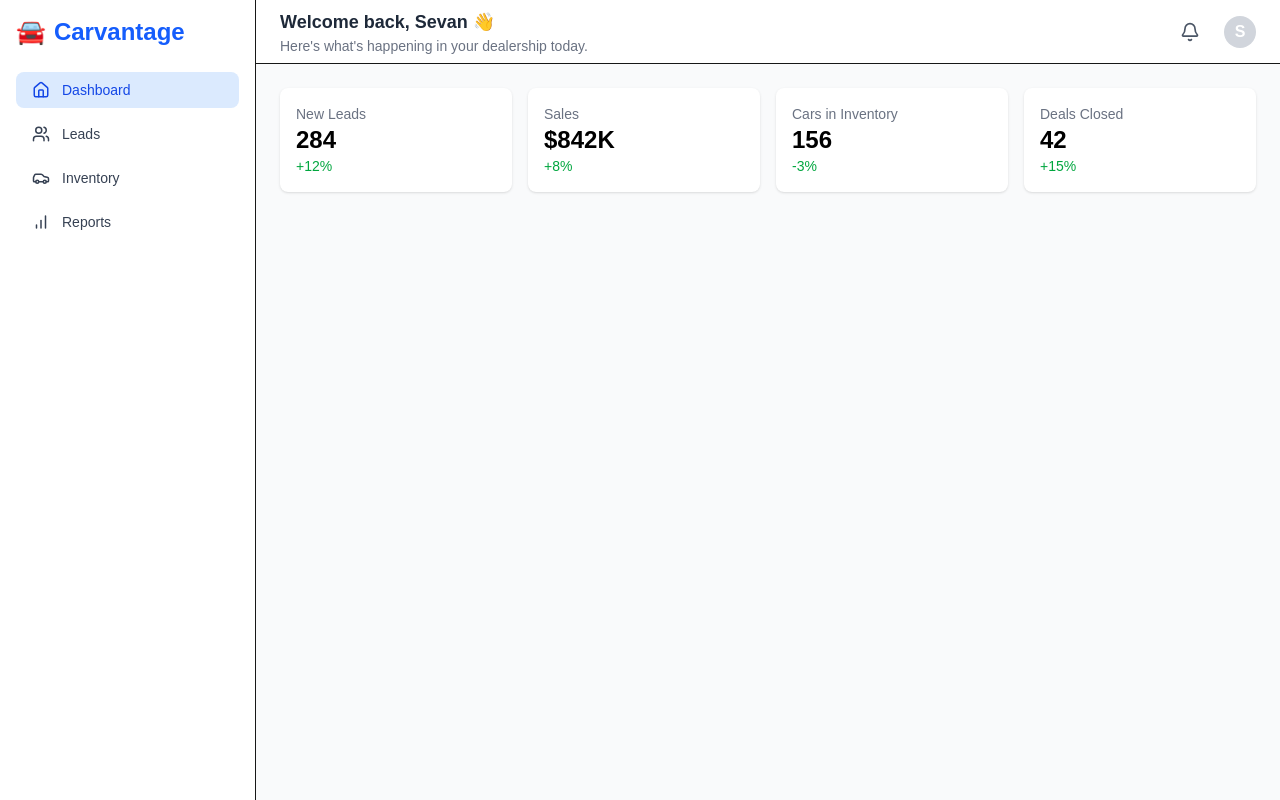
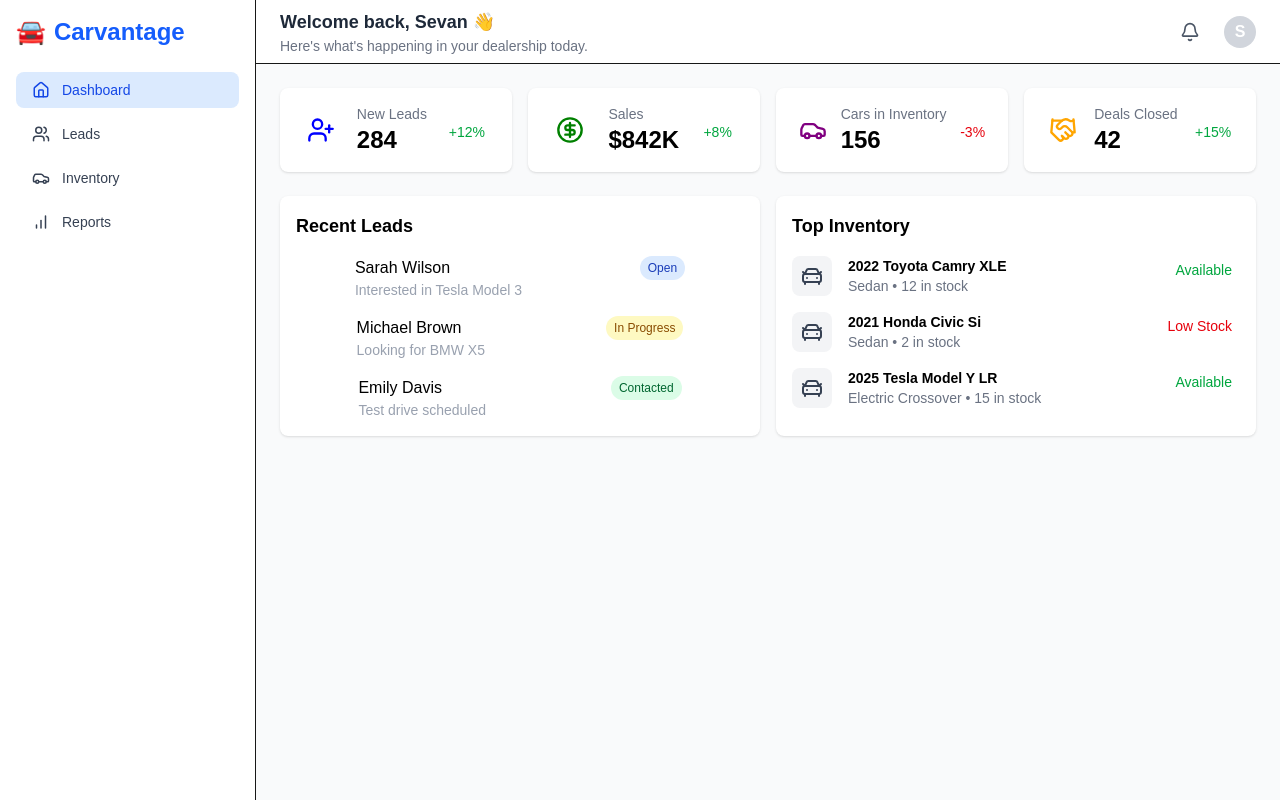
Before and after one commit to comp583group/vroom_front-end, a Next.js app: page /crm/dashboard in a window 1280 px wide. Built offline with nearby package versions, Linux system fonts and the light colour scheme.

Commit message:
Added Top Inventory on Dashboard view and adjusted style

```diff
--- a/app/crm/dashboard/page.tsx
+++ b/app/crm/dashboard/page.tsx
@@ -1,22 +1,66 @@
 import { MetricCard } from '@/components/crm/dashboard/MetricCard';
-//import { LeadList } from '@/components/crm/dashboard/LeadList';
-//import { InventoryList } from '@/components/crm/dashboard/InventoryList';
+import { LeadList } from '@/components/crm/dashboard/LeadList';
+import type { Lead } from '@/components/crm/dashboard/LeadList';
+import { InventoryItem, TopInventoryList } from '@/components/crm/dashboard/TopInventoryList';
+
+import { UserPlus, CircleDollarSign, Car, Handshake } from 'lucide-react';
+
+// Some mock data for the dashboard
+const leads: Lead[] = [
+    { name: 'Sarah Wilson', inquiry: 'Interested in Tesla Model 3', status: 'Open' },
+    { name: 'Michael Brown', inquiry: 'Looking for BMW X5', status: 'In Progress' },
+    { name: 'Emily Davis', inquiry: 'Test drive scheduled', status: 'Contacted' },
+  ];
+
+const topInventory: InventoryItem[] = [
+    { manufacturer: 'Toyota', model: 'Camry', trim: 'XLE', year: 2022, numStock: 12, type: 'Sedan', status: 'Available' },
+    { manufacturer: 'Honda', model: 'Civic', trim: 'Si', year: 2021, numStock: 2, type: 'Sedan', status: 'Low Stock' },
+    { manufacturer: 'Tesla', model: 'Model Y', trim: 'LR', year: 2025, numStock: 15, type: 'Electric Crossover', status: 'Available' },
+];
 
 export default function DashboardPage() {
   return (
     <div className="space-y-6">
       {/* Metrics */}
       <div className="grid grid-cols-1 sm:grid-cols-2 lg:grid-cols-4 gap-4">
-        <MetricCard title="New Leads" value="284" trend="+12%" />
-        <MetricCard title="Sales" value="$842K" trend="+8%" />
-        <MetricCard title="Cars in Inventory" value="156" trend="-3%" />
-        <MetricCard title="Deals Closed" value="42" trend="+15%" />
+        <MetricCard
+            title="New Leads"
+            value="284"
+            trend="+12%"
+            trendColor="green"
+            icon={<UserPlus size={28} color={"blue"}/>}
+        />
+
+        <MetricCard
+            title="Sales"
+            value="$842K"
+            trend="+8%"
+            trendColor="green"
+            icon={<CircleDollarSign size={28} color={"green"} />}
+        />
+
+        <MetricCard
+            title="Cars in Inventory"
+            value="156"
+            trend="-3%"
+            trendColor="red"
+            icon={<Car size={28} color={"purple"} />}
+        />
+
+        <MetricCard
+            title="Deals Closed"
+            value="42"
+            trend="+15%"
+            trendColor="green"
+            icon={<Handshake size={28} color={"orange"} />}
+        />
+
       </div>
 
       {/* Lists */}
       <div className="grid grid-cols-1 lg:grid-cols-2 gap-4">
-        {/* <LeadList />
-        <InventoryList /> */}
+        <LeadList leads={leads} />
+        <TopInventoryList cars={topInventory} />
       </div>
     </div>
   );
--- a/components/crm/dashboard/InventoryList.tsx
+++ /dev/null
@@ -1 +0,0 @@
-// Top inventory block
--- a/components/crm/dashboard/LeadList.tsx
+++ b/components/crm/dashboard/LeadList.tsx
@@ -1 +1,38 @@
 // Recent leads list
+
+export type Lead = {
+    name: string;
+    inquiry: string;
+    status: 'Open' | 'In Progress' | 'Contacted' | 'Closed';
+}
+
+const badgeColor = {
+    Open: 'bg-blue-100 text-blue-800',
+    'In Progress': 'bg-yellow-100 text-yellow-800',
+    Contacted: 'bg-green-100 text-green-800',
+    Closed: 'bg-gray-100 text-gray-800',
+}
+
+
+export function LeadList({ leads }: { leads: Lead[] }) {
+    return (
+      <div className="bg-white p-4 rounded-lg shadow">
+        <h3 className="text-lg font-bold text-black mb-4">Recent Leads</h3>
+        <ul className="space-y-4">
+          {leads.map((lead, i) => (
+            <li key={i} className="flex justify-around items-start hover:bg-gray-100 rounded-md transition">
+              <div>
+                <p className="font-medium text-black">{lead.name}</p>
+                <p className="text-sm text-gray-400">{lead.inquiry}</p>
+              </div>
+              <span
+                className={`text-xs px-2 py-1 rounded-full font-medium ${badgeColor[lead.status]}`}
+              >
+                {lead.status}
+              </span>
+            </li>
+          ))}
+        </ul>
+      </div>
+    );
+}
--- a/components/crm/dashboard/MetricCard.tsx
+++ b/components/crm/dashboard/MetricCard.tsx
@@ -12,17 +12,17 @@
     const trendColorClass = {
         green: 'text-green-600',
         red: 'text-red-600',
-        gray: 'text-gray-500',
+        gray: 'text-gray-800',
     }
 
     return (
-      <div className="bg-white p-4 rounded-lg shadow flex items-center justify-between">
+      <div className="bg-white p-4 rounded-lg shadow flex items-center justify-around">
+        {icon && <div className="text-blue-600 text-3xl">{icon}</div>}
         <div>
             <p className="text-sm text-gray-500">{title}</p>
             <h2 className="text-2xl font-bold text-black">{value}</h2>
-            <p className="text-sm text-green-600">{trend}</p>
         </div>
-        {icon && <div className="text-blue-600 text-3xl">{icon}</div>}
+        <p className={`text-sm mt-1 ${trendColorClass[trendColor]}`}>{trend}</p>
       </div>
     );
   }
--- /dev/null
+++ b/components/crm/dashboard/TopInventoryList.tsx
@@ -0,0 +1,47 @@
+// Top inventory block
+import { CarFront } from 'lucide-react';
+
+export type InventoryItem = {
+    manufacturer: string;
+    model: string;
+    trim: string;
+    year: number;
+    numStock: number;
+    type: string;
+    status: 'Available' | 'Low Stock';
+  };
+
+  const statusStyles = {
+    Available: 'text-green-600',
+    'Low Stock': 'text-red-600',
+  };
+
+  export function TopInventoryList({ cars }: { cars: InventoryItem[] }) {
+    return (
+      <div className="bg-white p-4 rounded-lg shadow">
+        <h3 className="text-lg font-bold text-black mb-4">Top Inventory</h3>
+        <ul className="space-y-4">
+          {cars.map((car, i) => (
+            <li key={i} className="flex justify-between text-black font-medium hover:bg-gray-100 rounded-md transition">
+                <div className="flex items-center gap-4">
+                    {/* Car icon block */}
+                    <div className="bg-gray-100 p-2 rounded-lg">
+                        <CarFront size={24} className="text-gray-700" />
+                    </div>
+
+                    {/* Text block */}
+                    <div>
+                        <p className="font-semibold text-sm text-black">{`${car.year} ${car.manufacturer} ${car.model} ${car.trim}`}</p>
+                        <p className="text-sm text-gray-500"> {car.type} • {car.numStock} in stock </p>
+                    </div>
+                </div>
+
+                <span className={`px-2 py-1 rounded-full text-sm font-medium ${statusStyles[car.status]}`}>
+                    {car.status}
+                </span>
+            </li>
+          ))}
+        </ul>
+      </div>
+    );
+  }
```
